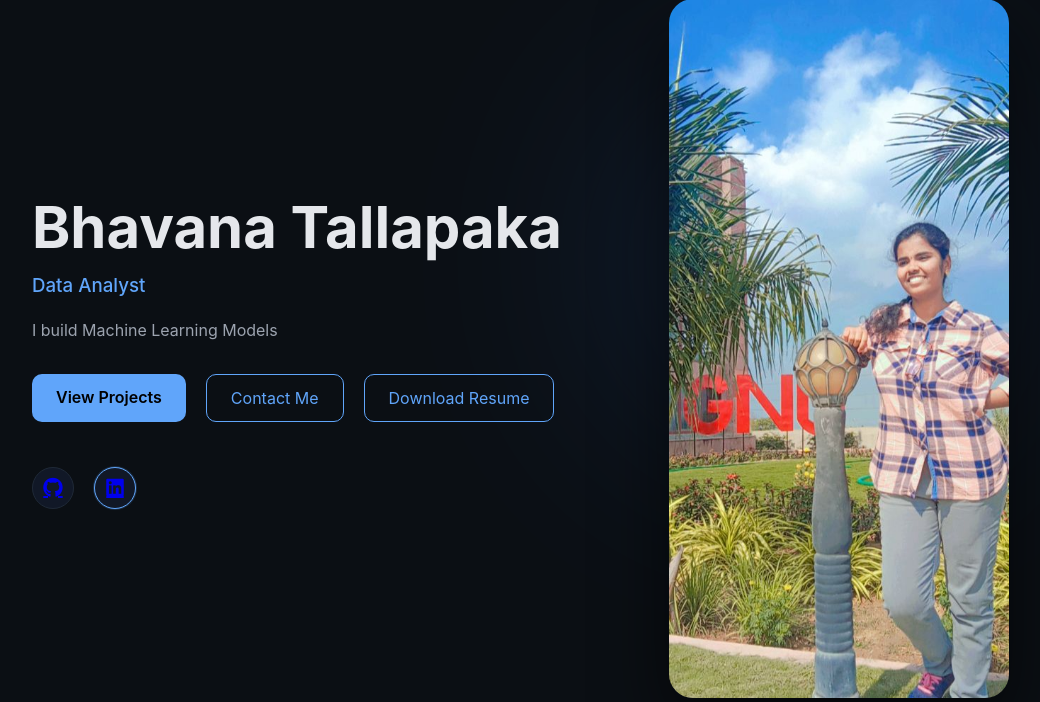
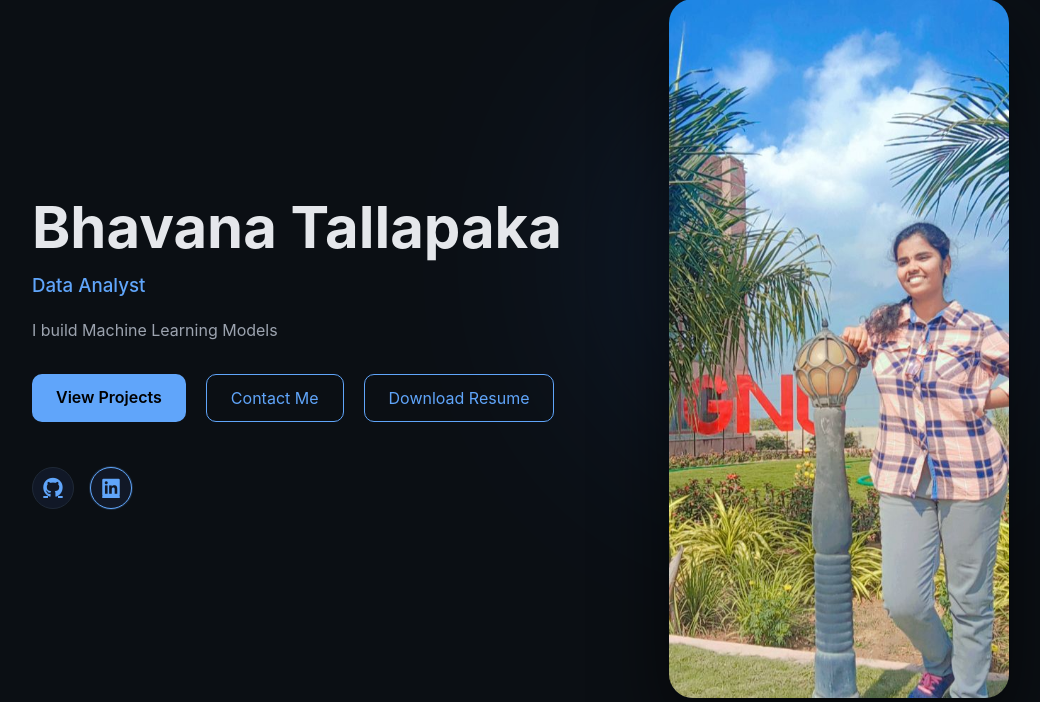
Before and after one commit to BhavanaTallapaka/bhavana-portfolio, a FastAPI app: template app/templates/index.html in a window 1280 px wide. Shown: the part 183-885 px from the top of the page, without its empty margins (53-1093 px from the left). Run offline with FastAPI, Linux system fonts and the light colour scheme; the template is opened without the code that fills it, so the values that code supplies are empty.

Commit message:
fixed icon s

```diff
--- a/app/static/css/style.css
+++ b/app/static/css/style.css
@@ -484,7 +484,7 @@ box-shadow:0 30px 70px rgba(0,0,0,.6);
 .hero-social{
 margin-top:25px;
 display:flex;
-gap:20px;
+gap:16px;
 }
 
 .hero-social a{
@@ -496,10 +496,13 @@ justify-content:center;
 border-radius:50%;
 background:#111827;
 border:1px solid #1f2937;
+color:var(--accent);
 font-size:20px;
+transition:.25s;
 }
 
 .hero-social a:hover{
-transform:translateY(-3px);
-color:white;
+transform:translateY(-4px);
+background:var(--accent);
+color:black;
 }
--- a/app/templates/base.html
+++ b/app/templates/base.html
@@ -5,7 +5,7 @@
     <meta name="viewport" content="width=device-width, initial-scale=1.0">
     <title>Bhavana Portfolio</title>
     <link rel="stylesheet" href="/static/css/style.css">
-    <link rel="stylesheet" href="https://cdnjs.cloudflare.com/ajax/libs/font-awesome/6.5.0/css/all.min.css">
+    <link rel="stylesheet" href="https://cdnjs.cloudflare.com/ajax/libs/font-awesome/6.4.2/css/all.min.css">
 </head>
 <script src="/static/scroll.js"></script>
 <body>
```
